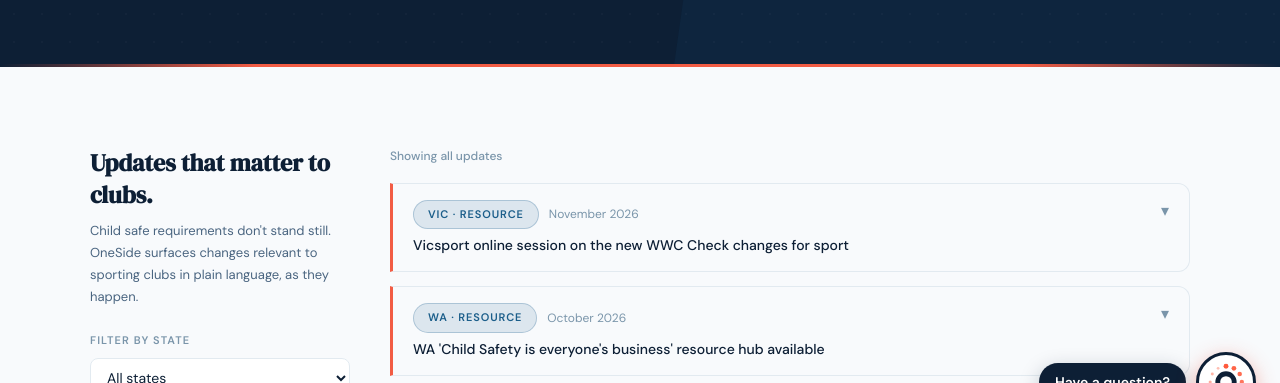
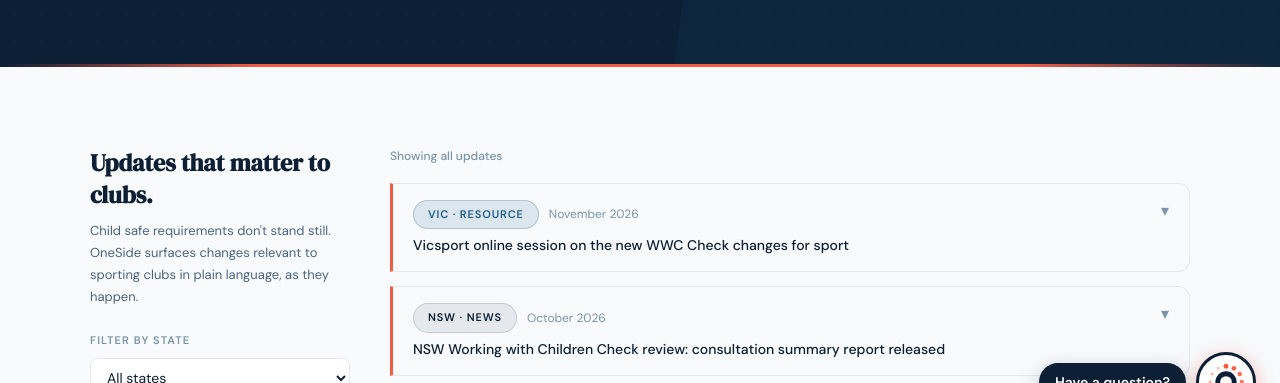
Before and after one commit to OneSideAus/OneSide-Australia-Website, a plain HTML site: page updates.html in a window 1280 px wide. Shown: the part 364-747 px from the top of the page. Drawn offline with nearby package versions, Linux system fonts and the light colour scheme.

Commit message:
Add update: NSW Working with Children Check review: consultation summary report released

```diff
--- a/updates.html
+++ b/updates.html
@@ -130,6 +130,7 @@
           <div style="font-size:12px;font-weight:500;color:var(--text-light);margin-bottom:16px;" id="updates-count">Showing all updates</div>
           <div id="updates-list">
             <div class="update-card" data-region="vic" data-sport="all" data-sortdate="2026-11"><div class="uc-head" onclick="toggleUpdate(this.closest('.update-card'))"><div class="uc-head-inner"><div class="uc-meta"><span class="uc-tag t-resource">VIC · Resource</span><span class="uc-date">November 2026</span></div><h5>Vicsport online session on the new WWC Check changes for sport</h5></div><span class="uc-chevron">▾</span></div><div class="uc-body"><p>Vicsport is running a free online Child Safe Sport Community of Practice on Monday 16 November 2026, 10:30am to 12:00pm, on the Working with Children Check changes that started on 19 October 2026. It will cover WWC Connect, the mandatory child safety training and how to put the changes into practice in sporting organisations, clubs and associations. Registrations close at 11:55pm on 15 November 2026.</p><a href="https://www.vicsport.com.au/events/388720" class="uc-source-link" target="_blank" rel="noopener">Read more at Vicsport ↗</a></div></div>
+            <div class="update-card" data-region="nsw" data-sport="all" data-sortdate="2026-10"><div class="uc-head" onclick="toggleUpdate(this.closest('.update-card'))"><div class="uc-head-inner"><div class="uc-meta"><span class="uc-tag t-news">NSW · News</span><span class="uc-date">October 2026</span></div><h5>NSW Working with Children Check review: consultation summary report released</h5></div><span class="uc-chevron">▾</span></div><div class="uc-body"><p>The Children&#39;s Guardian has released the Consultation Summary Report for the review of the NSW Working with Children Act. The consultation was held from November 2025 to March 2026 and thousands participated. The Office of the Children&#39;s Guardian will identify how to best update the Working with Children Check and share its advice with the NSW Government.</p><a href="https://ocg.nsw.gov.au/news/what-we-heard-during-working-children-act-review-consultation" class="uc-source-link" target="_blank" rel="noopener">Read more at Office of the Children&#39;s Guardian NSW ↗</a></div></div>
             <div class="update-card" data-region="wa" data-sport="all" data-sortdate="2026-10"><div class="uc-head" onclick="toggleUpdate(this.closest('.update-card'))"><div class="uc-head-inner"><div class="uc-meta"><span class="uc-tag t-resource">WA · Resource</span><span class="uc-date">October 2026</span></div><h5>WA &#39;Child Safety is everyone&#39;s business&#39; resource hub available</h5></div><span class="uc-chevron">▾</span></div><div class="uc-body"><p>The Department of Communities has a &#39;Child Safety is everyone&#39;s business&#39; page with child safe resources for organisations, families and young people, including how organisations can prioritise the safety of children. The 10 National Principles for Child Safe Organisations are not yet embedded into legislation for WA, but the WA Government has committed to introducing a Child Safe Standards Scheme with Ombudsman WA leading its design.</p><a href="https://www.wa.gov.au/organisation/department-of-communities/child-safety-everyones-business" class="uc-source-link" target="_blank" rel="noopener">Read more at Department of Communities (WA) ↗</a></div></div>
             <div class="update-card" data-region="vic" data-sport="all" data-sortdate="2026-10"><div class="uc-head" onclick="toggleUpdate(this.closest('.update-card'))"><div class="uc-head-inner"><div class="uc-meta"><span class="uc-tag t-news">VIC · News</span><span class="uc-date">October 2026</span></div><h5>Social Services Regulator publishes 2025–26 Annual Report</h5></div><span class="uc-chevron">▾</span></div><div class="uc-body"><p>The Social Services Regulator (SSR) has published its second annual report, covering the 2025–26 financial year. The report highlights the SSR&#39;s progress following the Rapid Child Safety Review, with an expansion of the SSR&#39;s remit to include delivering the Working with Children Check, NDIS Worker Screening Check, the Reportable Conduct Scheme and taking a greater role in upholding the Child Safe Standards.</p><a href="https://www.vic.gov.au/social-services-regulator-2025-26-annual-report" class="uc-source-link" target="_blank" rel="noopener">Read more at Social Services Regulator ↗</a></div></div>
             <div class="update-card" data-region="vic" data-sport="all" data-sortdate="2026-10"><div class="uc-head" onclick="toggleUpdate(this.closest('.update-card'))"><div class="uc-head-inner"><div class="uc-meta"><span class="uc-tag t-reminder">VIC · Reminder</span><span class="uc-date">October 2026</span></div><h5>Unfinished WWC Check applications may be deleted from 19 October</h5></div><span class="uc-chevron">▾</span></div><div class="uc-body"><p>Anyone who starts an online Working with Children Check application but doesn&#39;t complete it, including verifying their identity, before Monday 19 October 2026 may have their application deleted. They will then need to start a new application and complete the mandatory child safety training.</p><a href="https://www.vic.gov.au/working-with-children-check" class="uc-source-link" target="_blank" rel="noopener">Read more at Social Services Regulator (Victoria) ↗</a></div></div>
```
